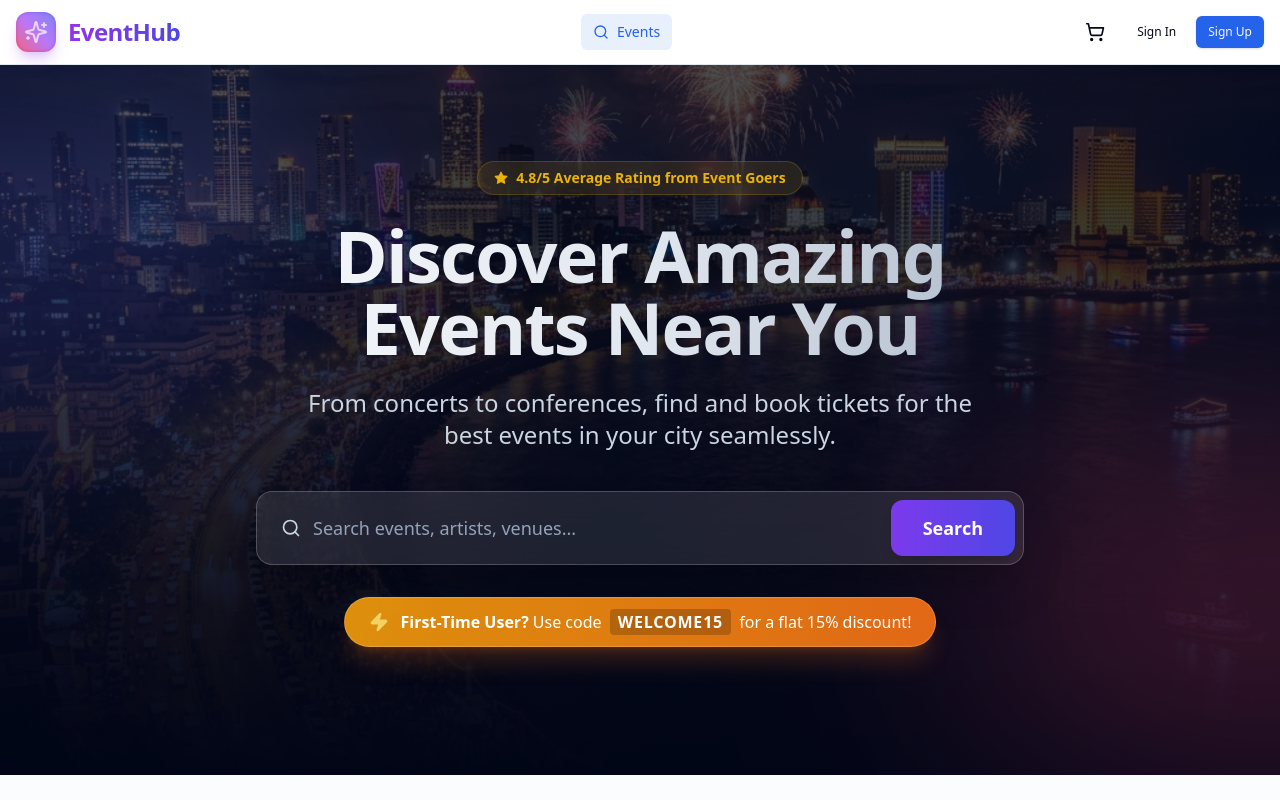
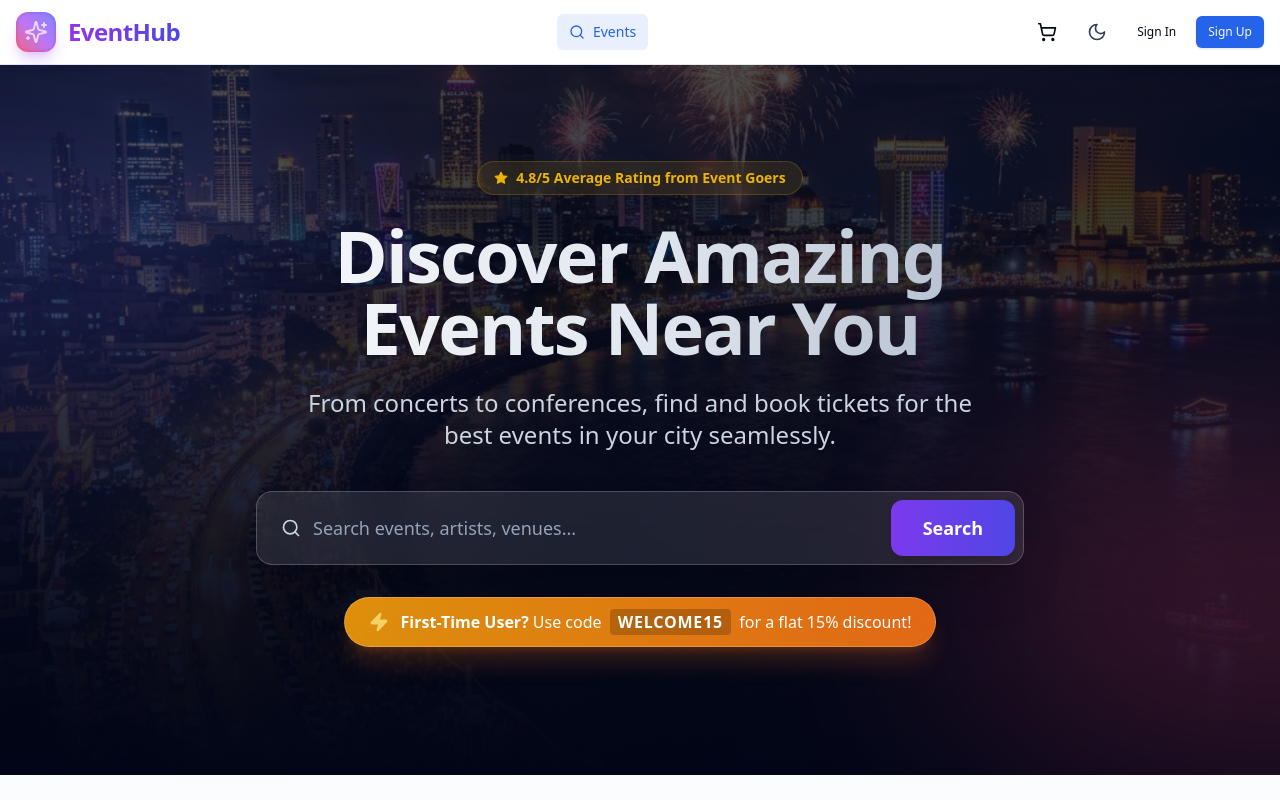
Before and after one commit to AdityaSingh9555/Event_Management, a React (Vite) app: page / in a window 1280 px wide. Shown: the top 800 px of the page. Built offline with nearby package versions, Linux system fonts and the light colour scheme; the HTML template or start-up script is replaced by a standard one.

Commit message:
feat: add theme toggle to layout

```diff
--- a/src/components/Layout.tsx
+++ b/src/components/Layout.tsx
@@ -1,6 +1,6 @@
 import { useState, useEffect } from 'react'
 import { Link, useNavigate, useLocation } from 'react-router-dom'
-import { Search, ShoppingCart, Ticket, LayoutDashboard, QrCode, Menu, X, LogOut, User, ChevronDown, Sparkles, Mail, X as CloseIcon } from 'lucide-react'
+import { Search, ShoppingCart, Ticket, LayoutDashboard, QrCode, Menu, X, LogOut, User, ChevronDown, Sparkles, Mail, X as CloseIcon, Sun, Moon } from 'lucide-react'
 import { Button } from '@/components/ui/button'
 import { Badge } from '@/components/ui/badge'
 import { useAuth, useCart } from '@/hooks/useStore'
@@ -12,6 +12,25 @@ export default function Layout({ children }: { children: React.ReactNode }) {
   const { totalItems } = useCart()
   const [mobileMenuOpen, setMobileMenuOpen] = useState(false)
   const [userMenuOpen, setUserMenuOpen] = useState(false)
+
+  const [isDark, setIsDark] = useState(() => {
+    if (typeof window !== 'undefined') {
+      return document.documentElement.classList.contains('dark') ||
+             (localStorage.theme === 'dark' || (!('theme' in localStorage) && window.matchMedia('(prefers-color-scheme: dark)').matches))
+    }
+    return false
+  })
+
+  const toggleTheme = () => {
+    setIsDark(!isDark)
+    if (!isDark) {
+      document.documentElement.classList.add('dark')
+      localStorage.theme = 'dark'
+    } else {
+      document.documentElement.classList.remove('dark')
+      localStorage.theme = 'light'
+    }
+  }
 
   const isOrganizer = user?.role === 'organizer' || user?.role === 'admin'
   const isAdmin = user?.role === 'admin'
@@ -73,6 +92,17 @@ export default function Layout({ children }: { children: React.ReactNode }) {
                     {totalItems}
                   </Badge>
                 )}
+              </Button>
+
+              {/* Theme Toggle */}
+              <Button
+                variant="ghost"
+                size="icon"
+                onClick={toggleTheme}
+                className="rounded-full"
+                title={isDark ? "Switch to Light Mode" : "Switch to Dark Mode"}
+              >
+                {isDark ? <Sun className="w-5 h-5 text-yellow-500" /> : <Moon className="w-5 h-5 text-slate-700" />}
               </Button>
 
               {/* Auth */}
@@ -149,6 +179,13 @@ export default function Layout({ children }: { children: React.ReactNode }) {
                 {item.label}
               </Link>
             ))}
+
+            <div className="pt-2 mt-2 border-t">
+              <Button variant="ghost" className="w-full justify-start text-muted-foreground" onClick={() => { toggleTheme(); setMobileMenuOpen(false); }}>
+                {isDark ? <Sun className="w-4 h-4 mr-2 text-yellow-500" /> : <Moon className="w-4 h-4 mr-2 text-slate-700" />}
+                {isDark ? 'Switch to Light Mode' : 'Switch to Dark Mode'}
+              </Button>
+            </div>
           </div>
         )}
       </nav>
```
